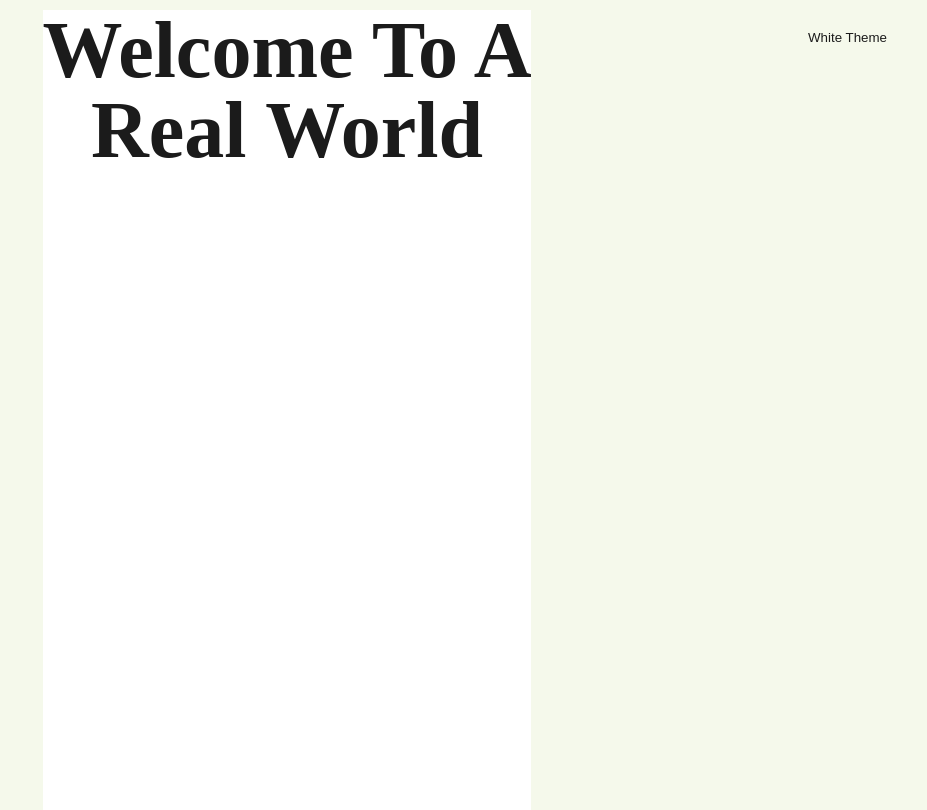
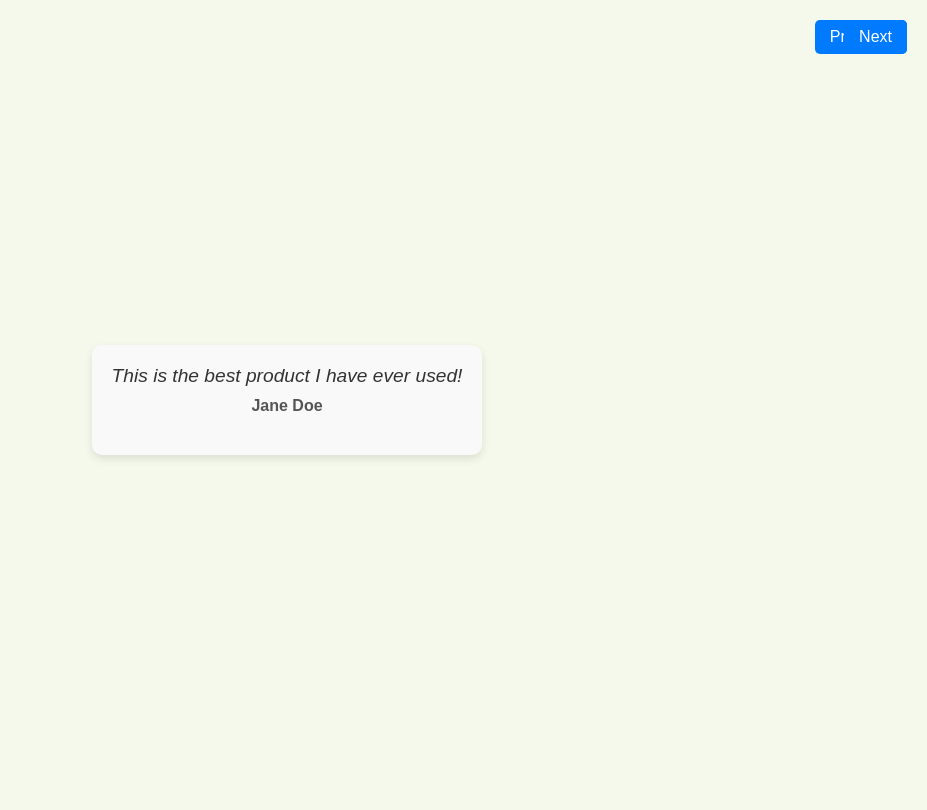
Before and after one commit to Umanpatel/10_Beginner_Project_React, a React (Vite) app: page / in a window 1280 px wide. Shown: the whole page, without its empty margins (353-1280 px from the left). Built offline with nearby package versions, Linux system fonts and the light colour scheme; a web font is replaced by a local one.

Commit message:
Testimonials

```diff
--- a/package.json
+++ b/package.json
@@ -12,7 +12,8 @@
   "dependencies": {
     "axios": "^1.8.1",
     "react": "^19.0.0",
-    "react-dom": "^19.0.0"
+    "react-dom": "^19.0.0",
+    "react-icons": "^5.5.0"
   },
   "devDependencies": {
     "@eslint/js": "^9.21.0",
--- a/src/App.jsx
+++ b/src/App.jsx
@@ -1,6 +1,8 @@
 import Calculator from "./components/Calculator"
 import Counter from "./components/Counter"
+import Hiddensearchbar from "./components/HiddenSearchBar"
 import Meals from "./components/Meals"
+import Testimonials from "./components/Testimonials"
 import Todo from "./components/Todo"
 import ToggelBackgroundColor from "./components/ToggelBackgroundColor"
 
@@ -11,7 +13,9 @@ const App = () => {
       {/* <Todo/> */}
       {/* <Meals/> */}
       {/* <Calculator/> */}
-      <ToggelBackgroundColor/>
+      {/* <ToggelBackgroundColor/> */}
+      {/* <Hiddensearchbar/> */}
+      <Testimonials/>
     </div>
   )
 }
--- /dev/null
+++ b/src/components/HiddenSearchBar.jsx
@@ -0,0 +1,32 @@
+import React, { useState } from "react";
+import { FaSearch } from "react-icons/fa";
+import "../hiddensearchbar.css"
+
+function HiddenSearchBar() {
+  const [showInput, setShowInput] = useState(false);
+  const [bgColor, setBgColor] = useState("white");
+
+  const handleClick = (e) => {
+    setBgColor("#1a1a1a");
+    if (e.target.className === "container") {
+      setShowInput(false);
+      setBgColor("#fff");
+    }
+  };
+
+  return (
+    <section
+      className="container"
+      style={{ backgroundColor: bgColor }}
+      onClick={handleClick}
+    >
+      {showInput ? (
+        <input type="text" placeholder="Search..." />
+      ) : (
+        <FaSearch onClick={() => setShowInput(true)} />
+      )}
+    </section>
+  );
+}
+
+export default HiddenSearchBar;
--- /dev/null
+++ b/src/components/Testimonials.jsx
@@ -0,0 +1,42 @@
+import "../testimonials.css"
+import { useState } from "react"
+const Testimonials = () => {
+    const [currentIndex, setCurrentIndex] = useState(0);
+    const testimonials = [
+        {
+            quote: "This is the best product I have ever used!",
+            author: "Jane Doe",
+        },
+        {
+            quote: "I highly recommend this product to everyone!",
+            author: "John smith",
+        },
+        {
+            quote: "This product has completely changed my life!",
+            author: "Bob Johnson",
+        }
+    ];
+    const handlePrevClick = () => {
+        setCurrentIndex((currentIndex + testimonials.length -1) % testimonials.length);
+    }
+    const handleNextClick = () => {
+        setCurrentIndex((currentIndex + 1) % testimonials.length);
+    }
+
+  return (
+    <div className="testimonials">
+        <div className="testimonials-quote">
+            {testimonials[currentIndex].quote}
+        </div>
+        <div className="testimonials-author">
+            {testimonials[currentIndex].author}
+        </div>
+        <div className="testimonials-nav">
+            <button onClick={handlePrevClick} className="testimonials-nav button">Previous</button>
+            <button onClick={handleNextClick} className="testimonials-nav button">Next</button>
+        </div>
+    </div>
+  )
+}
+
+export default Testimonials
--- /dev/null
+++ b/src/testimonials.css
@@ -0,0 +1,44 @@
+.testimonials {
+    max-width: 500px;
+    margin: 50px auto;
+    padding: 20px;
+    text-align: center;
+    background-color: #f9f9f9;
+    border-radius: 10px;
+    box-shadow: 0 4px 8px rgba(0, 0, 0, 0.1);
+}
+
+.testimonials-quote {
+    font-size: 1.2rem;
+    font-style: italic;
+    margin-bottom: 10px;
+    color: #333;
+}
+
+.testimonials-author {
+    font-size: 1rem;
+    font-weight: bold;
+    margin-bottom: 20px;
+    color: #555;
+}
+
+.testimonials-nav {
+    display: flex;
+    justify-content: center;
+    gap: 10px;
+}
+
+.testimonials-nav .button {
+    padding: 8px 15px;
+    border: none;
+    background-color: #007bff;
+    color: white;
+    font-size: 1rem;
+    cursor: pointer;
+    border-radius: 5px;
+    transition: background-color 0.3s;
+}
+
+.testimonials-nav .button:hover {
+    background-color: #0056b3;
+}
```
Also changed, not shown: src/hiddensearchbar.css (added), 1 other file (tests, documents, lock files or other folders).
